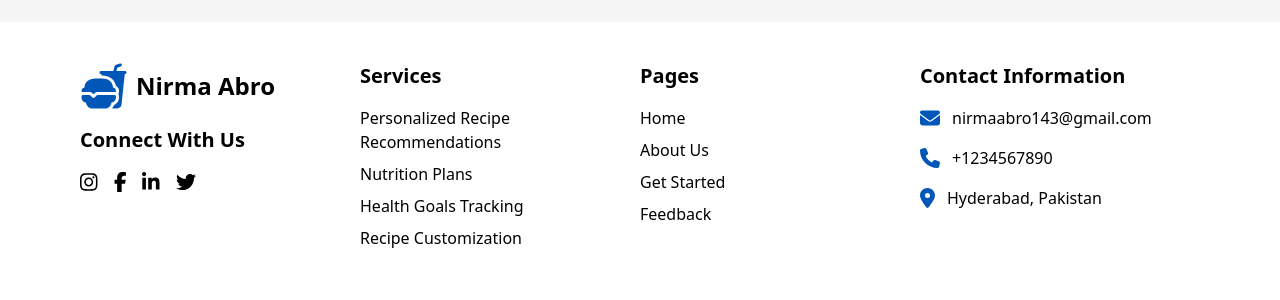
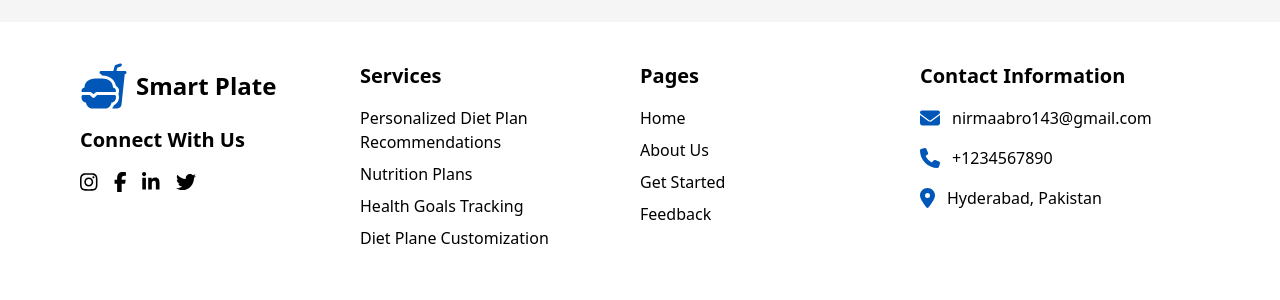
Before and after one commit to NirmaAbro/Eight-semester-fyp-frontend, a React (Create React App) app: page / in a window 1280 px wide. Shown: the part 4205-4505 px from the top of the page. Built offline with nearby package versions, Linux system fonts and the light colour scheme; no server answers.

Commit message:
footer-bug-fixed

```diff
--- a/src/Components/Footer.jsx
+++ b/src/Components/Footer.jsx
@@ -29,7 +29,7 @@ const Footer = () => {
           <div className="w-full sm:w-1/2 lg:w-1/4 mb-8">
             <div className="flex items-center mb-4">
               <IoFastFood className="text-5xl text-primary mr-2" />
-              <span className="text-2xl font-bold">Nirma Abro</span>
+              <span className="text-2xl font-bold">Smart Plate</span>
             </div>
             <h3 className="text-xl font-semibold mb-4">Connect With Us</h3>
             <div className="flex space-x-4">
@@ -77,7 +77,7 @@ const Footer = () => {
             <h3 className="text-xl font-semibold mb-4">Services</h3>
             <ul className="space-y-2">
               <li className="hover:text-primary transition-colors duration-300 cursor-pointer">
-                Personalized Recipe Recommendations
+                Personalized Diet Plan Recommendations
               </li>
               <li className="hover:text-primary transition-colors duration-300 cursor-pointer">
                 Nutrition Plans
@@ -86,7 +86,7 @@ const Footer = () => {
                 Health Goals Tracking
               </li>
               <li className="hover:text-primary transition-colors duration-300 cursor-pointer">
-                Recipe Customization
+               Diet Plane Customization
               </li>
             </ul>
           </div>
```
